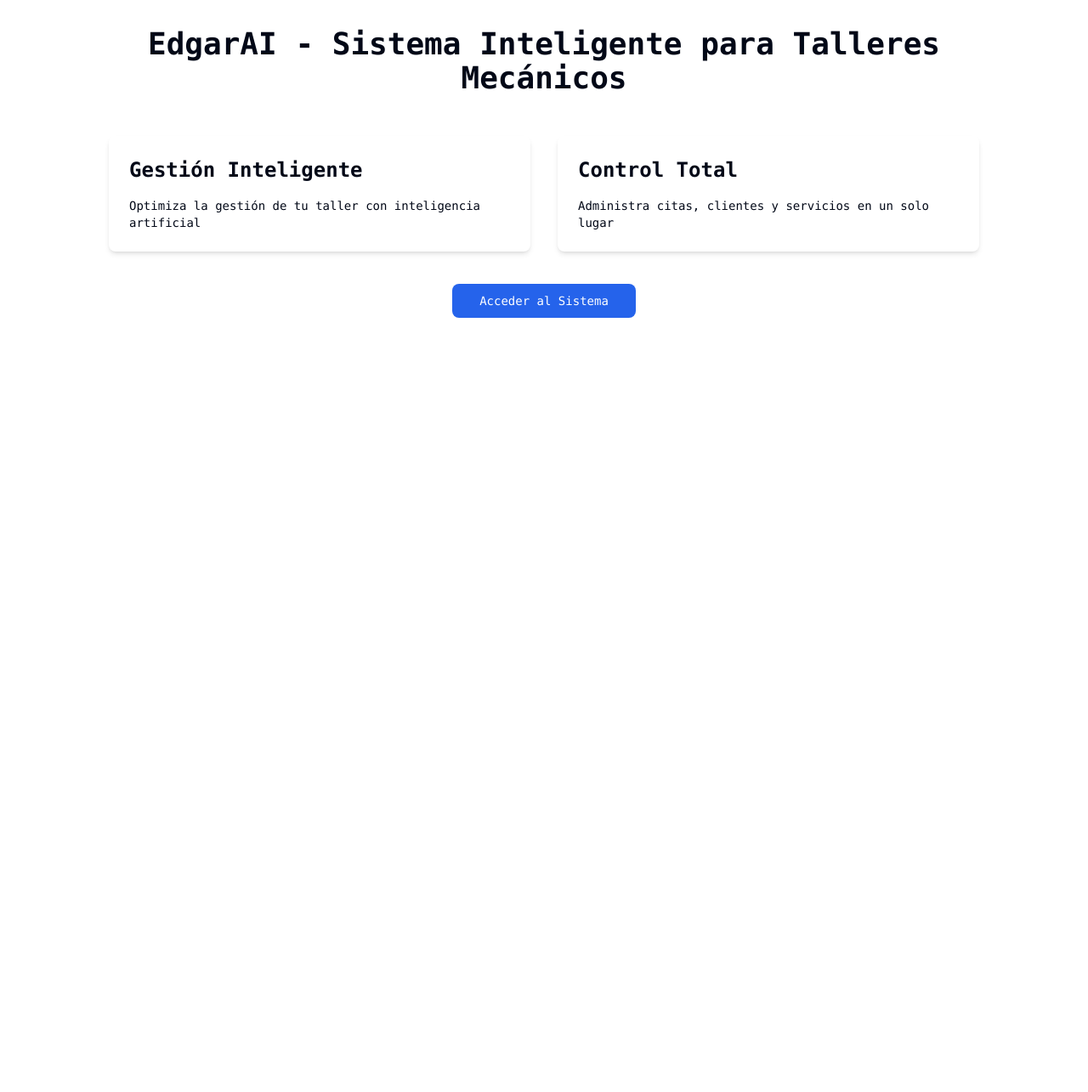
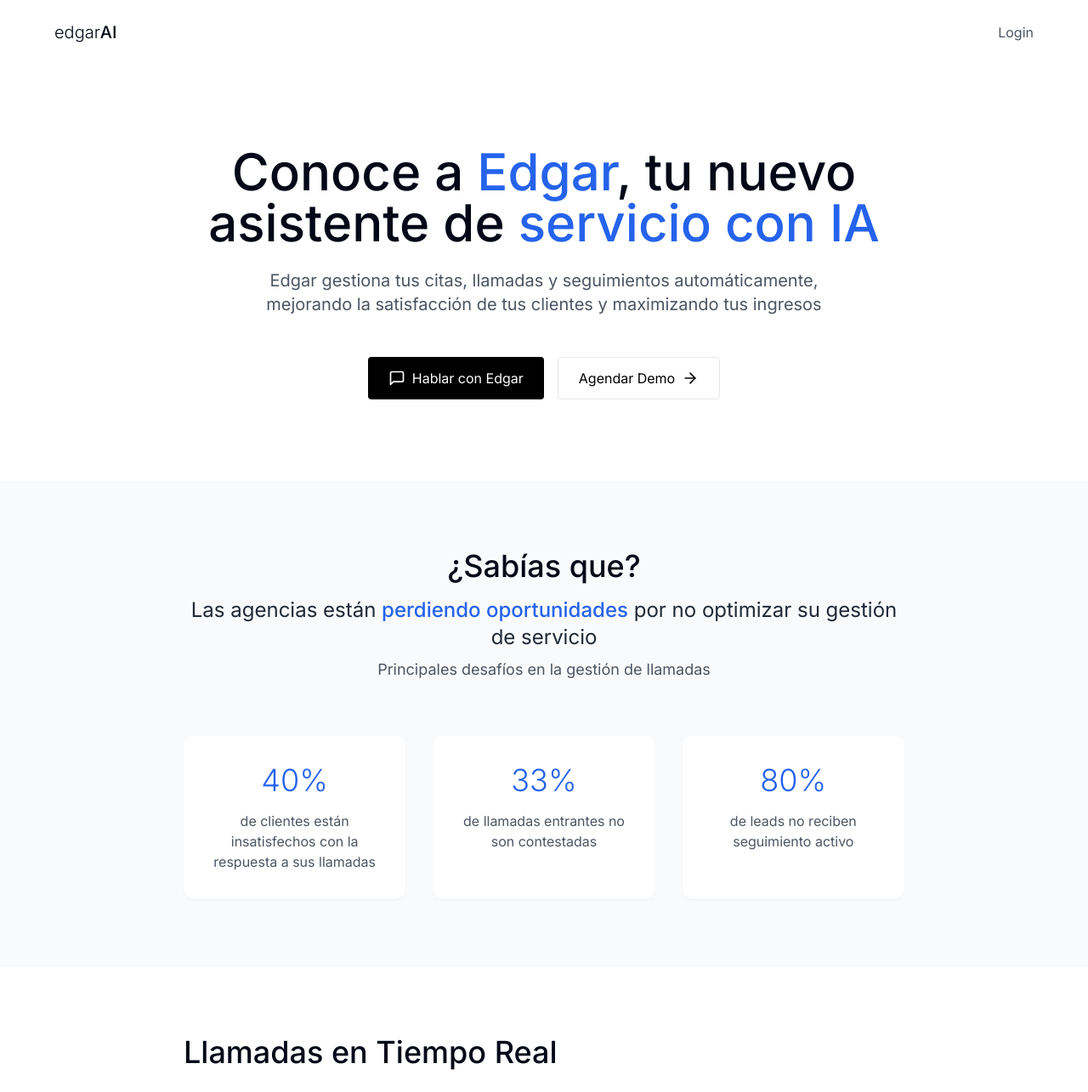
Before and after one commit to alegonzalezz/edgarai, a Next.js app: page / in a window 1280 px wide. Shown: the top 1285 px of the page at 85% size. Before the commit the page ends 800 px from the top, so only its background shows below. Built offline with nearby package versions, Linux system fonts and the light colour scheme.

Commit message:
ajustes landing comercial

```diff
--- a/app/globals.css
+++ b/app/globals.css
@@ -58,3 +58,35 @@
   transform: translateY(-10px);
   transition: opacity 300ms, transform 300ms;
 }
+
+@keyframes slideIn {
+  from {
+    opacity: 0;
+    transform: translateY(-30px);
+  }
+  to {
+    opacity: 1;
+    transform: translateY(0);
+  }
+}
+
+@keyframes fadeOut {
+  from {
+    opacity: 1;
+    transform: translateY(0);
+  }
+  to {
+    opacity: 0;
+    transform: translateY(30px);
+  }
+}
+
+.call-item {
+  animation: slideIn 1.2s ease-out forwards;
+  transition: all 0.8s ease-in-out;
+  opacity: 0;
+}
+
+.call-item.exiting {
+  animation: fadeOut 1.2s ease-in-out forwards;
+}
--- a/app/page.tsx
+++ b/app/page.tsx
@@ -24,6 +24,7 @@ import { es } from 'date-fns/locale'
 import { Badge } from "@/components/ui/badge"
 import { TooltipProvider } from '@radix-ui/react-tooltip'
 import Link from "next/link"
+import { MessageSquare, ArrowRight, Phone, Clock } from 'lucide-react'
 
 interface Servicio {
   nombre: string;
@@ -70,34 +71,249 @@ interface DashboardData {
 const COLORS = ['#0088FE', '#00C49F', '#FFBB28', '#FF8042']
 
 export default function LandingPage() {
+  // Base de llamadas más grande
+  const allCalls = [
+    {
+      location: "Satélite",
+      type: "Servicio Mayor",
+      time: "2m 26s",
+      timeAgo: "hace 2 minutos",
+      status: "Resuelto",
+      score: "4/5",
+      asesor: "Edgar #1"
+    },
+    {
+      location: "Polanco",
+      type: "Cambio de Aceite",
+      time: "1m 45s",
+      timeAgo: "hace 5 minutos",
+      status: "Resuelto",
+      score: "5/5",
+      asesor: "Edgar #2"
+    },
+    {
+      location: "Interlomas",
+      type: "Afinación",
+      time: "3m 12s",
+      timeAgo: "hace 8 minutos",
+      status: "En proceso",
+      score: "4/5",
+      asesor: "Edgar #1"
+    },
+    {
+      location: "Santa Fe",
+      type: "Revisión de Frenos",
+      time: "2m 55s",
+      timeAgo: "hace 10 minutos",
+      status: "Resuelto",
+      score: "5/5",
+      asesor: "Edgar #3"
+    },
+    {
+      location: "Coyoacán",
+      type: "Servicio Básico",
+      time: "1m 58s",
+      timeAgo: "hace 12 minutos",
+      status: "Resuelto",
+      score: "4/5",
+      asesor: "Edgar #2"
+    },
+    {
+      location: "Lomas Verdes",
+      type: "Diagnóstico General",
+      time: "1m 15s",
+      timeAgo: "hace 1 minuto",
+      status: "En proceso",
+      score: "5/5",
+      asesor: "Edgar #2"
+    },
+    {
+      location: "Tecamachalco",
+      type: "Cambio de Frenos",
+      time: "3m 40s",
+      timeAgo: "hace 4 minutos",
+      status: "Resuelto",
+      score: "5/5",
+      asesor: "Edgar #3"
+    },
+    {
+      location: "Naucalpan",
+      type: "Alineación",
+      time: "2m 10s",
+      timeAgo: "hace 3 minutos",
+      status: "En proceso",
+      score: "4/5",
+      asesor: "Edgar #1"
+    }
+  ];
+
+  // Estado para las llamadas activas
+  const [activeCalls, setActiveCalls] = useState(allCalls.slice(0, 5));
+  const [isExiting, setIsExiting] = useState(false);
+
+  useEffect(() => {
+    const updateCalls = () => {
+      setIsExiting(true);
+
+      setTimeout(() => {
+        // Tomamos las primeras 4 llamadas y las movemos una posición hacia abajo
+        const newCalls = [...activeCalls.slice(0, 4)];
+
+        // Elegimos una nueva llamada aleatoria para poner al principio
+        const randomCall = allCalls[Math.floor(Math.random() * allCalls.length)];
+        const newCall = {
+          ...randomCall,
+          time: `${Math.floor(Math.random() * 3) + 1}m ${Math.floor(Math.random() * 59)}s`,
+          timeAgo: `hace ${Math.floor(Math.random() * 5) + 1} minutos`
+        };
+
+        // La insertamos al principio
+        newCalls.unshift(newCall);
+
+        setActiveCalls(newCalls);
+        setIsExiting(false);
+      }, 800);
+    };
+
+    const interval = setInterval(updateCalls, 2000);
+    return () => clearInterval(interval);
+  }, [activeCalls]);
+
   return (
-    <main className="flex min-h-screen flex-col items-center justify-between p-8">
-      <div className="z-10 max-w-5xl w-full items-center justify-between font-mono text-sm">
-        <h1 className="text-4xl font-bold text-center mb-8">
-          EdgarAI - Sistema Inteligente para Talleres Mecánicos
-        </h1>
-
-        <div className="grid grid-cols-1 md:grid-cols-2 gap-8 mt-12">
-          <div className="feature-card p-6 rounded-lg shadow-md">
-            <h2 className="text-2xl font-semibold mb-4">Gestión Inteligente</h2>
-            <p>Optimiza la gestión de tu taller con inteligencia artificial</p>
-          </div>
-
-          <div className="feature-card p-6 rounded-lg shadow-md">
-            <h2 className="text-2xl font-semibold mb-4">Control Total</h2>
-            <p>Administra citas, clientes y servicios en un solo lugar</p>
+    <div className="min-h-screen bg-white">
+      {/* Navbar simplificado */}
+      <nav className="py-6 px-6">
+        <div className="max-w-6xl mx-auto flex justify-between items-center">
+          <div className="text-xl font-light">edgar<span className="font-medium">AI</span></div>
+          <div className="flex gap-8 items-center">
+            <a href="/backoffice" className="text-gray-600 hover:text-black">Login</a>
           </div>
         </div>
+      </nav>
 
-        <div className="mt-12 text-center">
-          <Link
-            href="/backoffice"
-            className="bg-blue-600 text-white px-8 py-3 rounded-lg hover:bg-blue-700"
-          >
-            Acceder al Sistema
-          </Link>
+      {/* Hero Section */}
+      <section className="py-24">
+        <div className="max-w-4xl mx-auto px-6 text-center">
+          <h1 className="text-6xl mb-6 font-medium">
+            Conoce a <span className="text-primary">Edgar</span>, tu nuevo asistente de
+            <span className="text-primary"> servicio con IA</span>
+          </h1>
+          <p className="text-xl text-gray-600 mb-12 max-w-2xl mx-auto">
+            Edgar gestiona tus citas, llamadas y seguimientos automáticamente, mejorando la satisfacción de tus clientes y maximizando tus ingresos
+          </p>
+          <div className="flex justify-center gap-4">
+            <button className="bg-black text-white px-6 py-3 rounded flex items-center gap-2">
+              <MessageSquare className="w-5 h-5" />
+              Hablar con Edgar
+            </button>
+            <button className="text-black px-6 py-3 rounded border border-gray-200 flex items-center gap-2">
+              Agendar Demo
+              <ArrowRight className="w-5 h-5" />
+            </button>
+          </div>
         </div>
-      </div>
-    </main>
-  )
+      </section>
+
+      {/* Sección de Estadísticas */}
+      <section className="py-20 bg-gray-50">
+        <div className="max-w-4xl mx-auto px-6">
+          <div className="text-center mb-16">
+            <h2 className="text-4xl font-medium">¿Sabías que?</h2>
+            <p className="text-2xl text-gray-800 mt-4">
+              Las agencias están <span className="text-primary font-medium">perdiendo oportunidades</span> por no optimizar su gestión de servicio
+            </p>
+            <p className="text-lg text-gray-600 mt-2">Principales desafíos en la gestión de llamadas</p>
+          </div>
+          <div className="grid md:grid-cols-3 gap-8">
+            <div className="bg-white p-8 rounded-xl text-center shadow-sm">
+              <div className="text-4xl font-light text-primary mb-4">40%</div>
+              <p className="text-gray-600">de clientes están insatisfechos con la respuesta a sus llamadas</p>
+            </div>
+            <div className="bg-white p-8 rounded-xl text-center shadow-sm">
+              <div className="text-4xl font-light text-primary mb-4">33%</div>
+              <p className="text-gray-600">de llamadas entrantes no son contestadas</p>
+            </div>
+            <div className="bg-white p-8 rounded-xl text-center shadow-sm">
+              <div className="text-4xl font-light text-primary mb-4">80%</div>
+              <p className="text-gray-600">de leads no reciben seguimiento activo</p>
+            </div>
+          </div>
+        </div>
+      </section>
+
+      {/* Sección de Llamadas en Vivo */}
+      <section className="py-20">
+        <div className="max-w-4xl mx-auto px-6">
+          <h2 className="text-4xl font-medium mb-6">Llamadas en Tiempo Real</h2>
+          <p className="text-gray-600 mb-12">Más de 1 millón de minutos gestionados</p>
+
+          <div className="space-y-4">
+            {activeCalls.map((call, index) => (
+              <div
+                key={`${call.location}-${call.time}`}
+                className={`call-item bg-white p-4 rounded-lg border border-gray-100 flex items-center justify-between hover:shadow-md ${
+                  isExiting && index === 4 ? 'exiting' : ''
+                }`}
+                style={{
+                  animationDelay: `${index * 200}ms`
+                }}
+              >
+                <div className="flex items-center gap-4">
+                  <div className="w-8 h-8 bg-green-100 rounded-full flex items-center justify-center">
+                    <Phone className="w-4 h-4 text-green-600" />
+                  </div>
+                  <div>
+                    <div className="text-sm text-gray-500">{call.asesor}</div>
+                    <div>
+                      <span className="text-gray-600">Alguien de</span>{" "}
+                      <span className="font-medium">{call.location}</span>
+                      <span className="text-gray-600"> solicitó</span>{" "}
+                      <span className="font-medium">{call.type}</span>
+                    </div>
+                  </div>
+                </div>
+                <div className="flex items-center gap-6">
+                  <div className="flex items-center gap-2">
+                    <Clock className="w-4 h-4 text-gray-400" />
+                    <span className="text-gray-400">{call.time}</span>
+                  </div>
+                  <div className={`px-3 py-1 rounded-full text-sm ${
+                    call.status === "Resuelto"
+                      ? "bg-green-100 text-green-600"
+                      : "bg-blue-100 text-blue-600"
+                  }`}>
+                    {call.score}
+                  </div>
+                  <div className="text-gray-400 text-sm">{call.timeAgo}</div>
+                </div>
+              </div>
+            ))}
+          </div>
+        </div>
+      </section>
+
+      {/* CTA Final */}
+      <section className="py-24 bg-gray-50">
+        <div className="max-w-4xl mx-auto px-6 text-center">
+          <h2 className="text-4xl font-medium mb-6">¿Listo para conocer a Edgar?</h2>
+          <p className="text-xl text-gray-600 mb-8">Implementación en menos de 24 horas</p>
+          {/* ... botones CTA ... */}
+        </div>
+      </section>
+    </div>
+  );
 }
+
+// Agregar estos estilos en tu globals.css
+/*
+@keyframes slideIn {
+  from {
+    opacity: 0;
+    transform: translateY(-20px);
+  }
+  to {
+    opacity: 1;
+    transform: translateY(0);
+  }
+}
+*/
```
